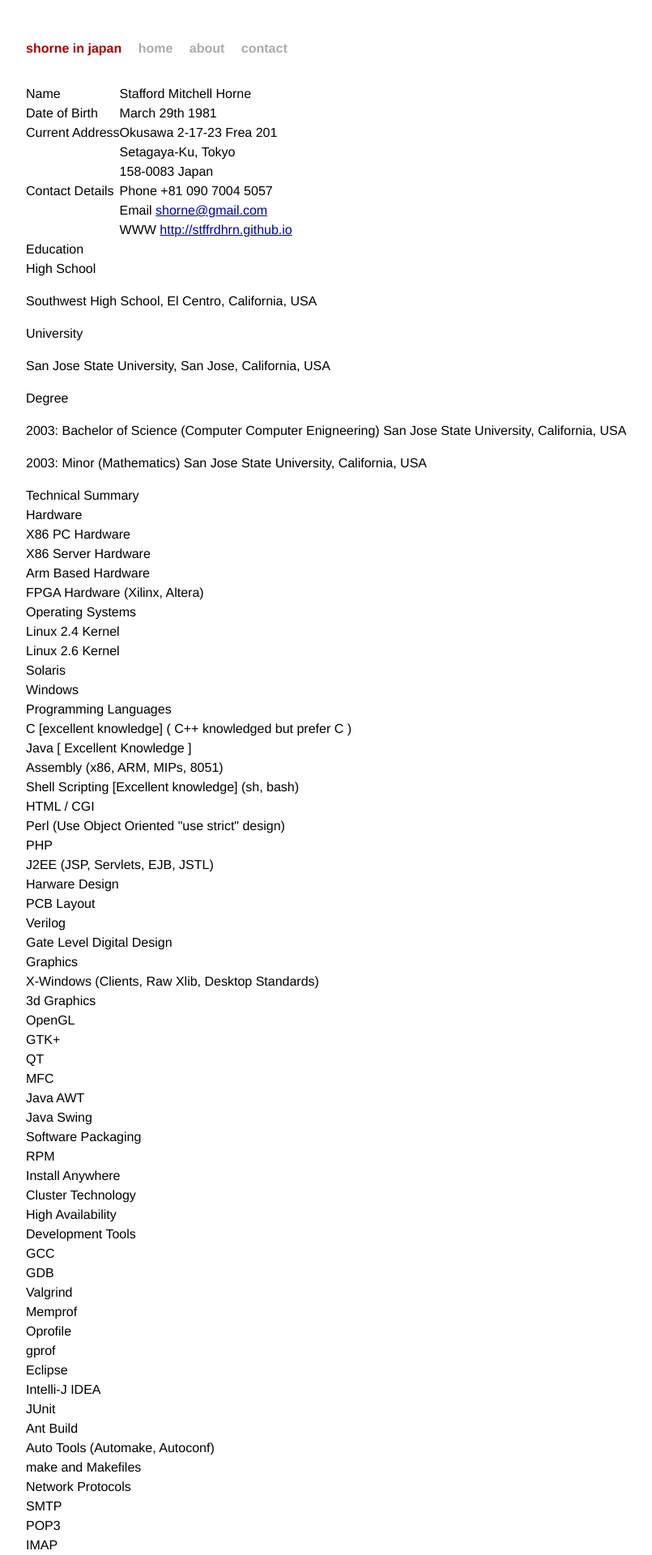
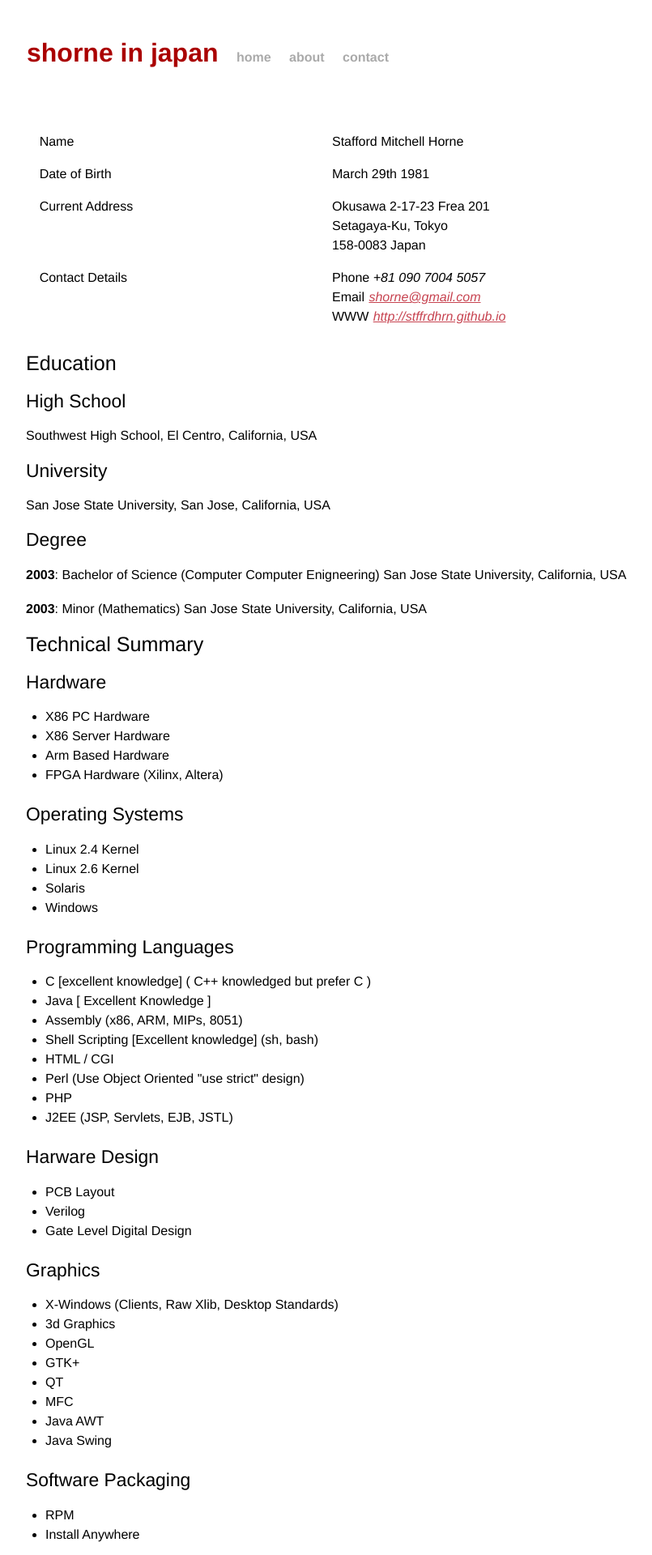
Before and after one commit to stffrdhrn/stffrdhrn.github.io, a Jekyll site: the page built from page/curriculum-vitae.markdown, in a window 1280 px wide. Shown: the top 1920 px of the page at 81% size, without its empty margins (96-901 px from the left). Built offline with Jekyll 4.4.1, drawn with Linux system fonts in a browser that asks for light colours; Markdown is read by kramdown in place of the engine named in the settings.

Commit message:
Proper formatting on mobile

```diff
--- a/css/main.css
+++ b/css/main.css
@@ -1,3 +1,12 @@
+/*
+        Name: Smashing HTML5
+        Date: July 2009
+        Description: Sample layout for HTML5 and CSS3 goodness.
+        Version: 1.0
+        Author: Enrique Ramírez
+        Autor URI: http://enrique-ramirez.com
+*/
+
 /*****************************************************************************/
 /*
 /* Common
@@ -6,7 +15,101 @@
 
 @import url("reset.css");
 
-html, body { height: 100%; }
+/* Headings */
+h1 {font-size: 2em }
+h2 {font-size: 1.571em} /* 22px */
+h3 {font-size: 1.429em} /* 20px */
+h4 {font-size: 1.286em} /* 18px */
+h5 {font-size: 1.143em} /* 16px */
+h6 {font-size: 1em}             /* 14px */
+
+h1, h2, h3, h4, h5, h6 {
+  font-weight: 400;
+  line-height: 1.1;
+  margin-bottom: .8em;
+}
+
+h3, h4, h5, h6 { margin-top: .8em; }
+
+hr { border: 2px solid #EEEEEE; }
+
+/* Anchors */
+a {outline: 0;}
+a img {border: 0px; text-decoration: none;}
+a:link, a:visited {
+        color: #C74350;
+        padding: 0 1px;
+        text-decoration: underline;
+}
+a:hover, a:active {
+        background-color: #C74350;
+        color: #fff;
+        text-decoration: none;
+        text-shadow: 1px 1px 1px #333;
+}
+
+h1 a:hover {
+    background-color: inherit
+}
+
+/* Paragraphs */
+p {margin-bottom: 1.143em;}
+
+strong, b {font-weight: bold;}
+em, i {font-style: italic;}
+
+::-moz-selection {background: #F6CF74; color: #fff;}
+::selection {background: #F6CF74; color: #fff;}
+
+/* Lists */
+ul {
+        list-style: outside disc;
+        margin: 1em 0 1.5em 1.5em;
+}
+
+ol {
+        list-style: outside decimal;
+        margin: 1em 0 1.5em 1.5em;
+}
+
+dl {margin: 0 0 1.5em 0;}
+dt {font-weight: bold;}
+dd {margin-left: 1.5em;}
+
+pre{background-color: #111; padding: 10px; color: #fff; margin: 10px; overflow: auto;}
+
+/* Quotes */
+blockquote {
+    margin: 20px;
+    font-style: italic;
+}
+cite {}
+
+q {}
+
+/* Tables */
+table {margin: .5em auto 1.5em auto; width: 98%;}
+
+        /* Thead */
+        thead th {padding: .5em .4em; text-align: left;}
+        thead td {}
+
+        /* Tbody */
+        tbody td {padding: .5em .4em;}
+        tbody th {}
+
+        tbody .alt td {}
+        tbody .alt th {}
+
+        /* Tfoot */
+        tfoot th {}
+        tfoot td {}
+
+/* HTML5 tags */
+header, section, footer,
+aside, nav, article, figure {
+        display: block;
+}
 
 body {
   background-color: #FFF;
@@ -14,19 +117,12 @@
   text-align: center;
 }
 
-h1 {
-  font-size: 120;
+img {
+  max-width: 100%;
+  height: auto;
+  border: 1px solid #555;
 }
 
-h2, h3, h4, h5, h6 {
-  font-size: 100%; }
-
-h1 { margin-bottom: 1em; }
-p { margin: 1em 0; }
-
-a         { color: #00a; }
-a:hover   { color: #000; }
-a:visited { color: #a0a; }
 
 /*****************************************************************************/
 /*
@@ -82,6 +178,20 @@
 .header a.extra {
   color: #aaa;
   margin-left: 1em;
+}
+
+/* On mobiles format the header to look reasonable */
+@media all and (max-width: 550px) {
+  .title {
+    display: block;
+    margin-bottom: 0;
+  }
+  .header a.extra {
+    display: inline-block;
+    margin-left: 0;
+    margin-right: 1em;
+    margin-bottom: 2em;
+  }
 }
 
 .header a.extra:hover {
```
